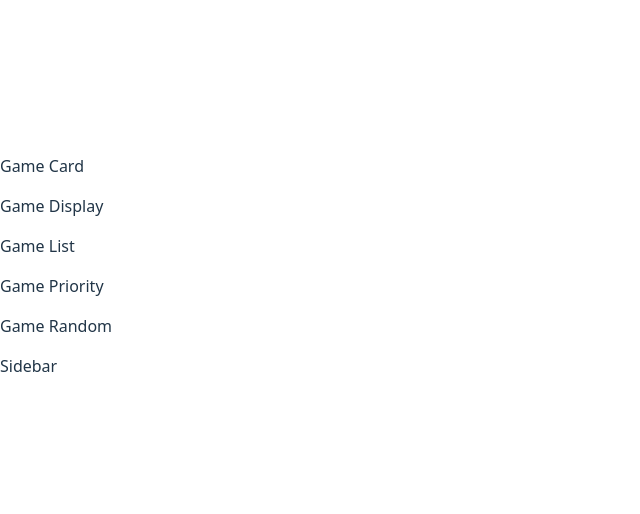
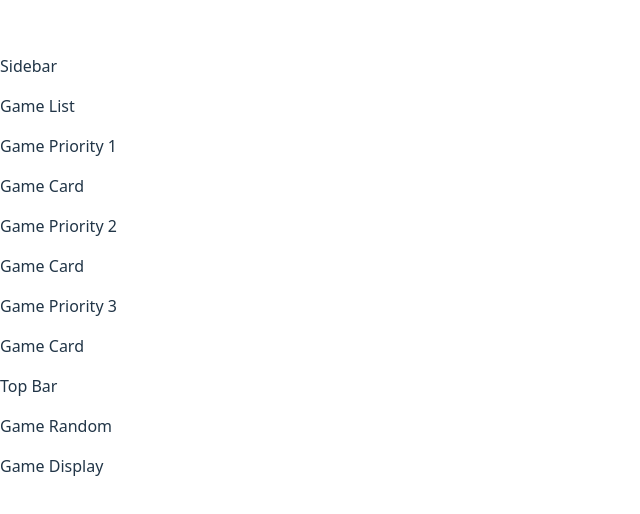
Before and after one commit to EriLee-art/Week14, a React (Vite) app: page / in a window 1280 px wide. Shown: the part 134-648 px from the top of the page, without its empty margins (0-640 px from the left). Built offline with nearby package versions, Linux system fonts and the light colour scheme.

Commit message:
More segments for sidebar

```diff
--- a/src/App.tsx
+++ b/src/App.tsx
@@ -1,19 +1,13 @@
-import Gamecard from "./gamecard"
 import Gamedisplay from "./gamedisplay"
-import Gamelist from "./gamelist"
-import Gamepriority from "./gamepriority"
-import Gamerandom from "./gamerandom"
 import Sidebar from "./sidebar"
+import Topbar from "./topbar"
 
 function App() {
   return(
     <>
-    <Gamecard />
+    <Sidebar />
+    <Topbar />
     <Gamedisplay />
-    <Gamelist />
-    <Gamepriority />
-    <Gamerandom />
-    <Sidebar />
     </>
   )
 }
--- a/src/gamelist.tsx
+++ b/src/gamelist.tsx
@@ -1,8 +1,18 @@
 // Creates an ordered list of games for the sidebar
+
+import Gamecard from "./gamecard"
+import Gamepriority1 from "./gamepriority1"
+import Gamepriority2 from "./gamepriority2"
+import Gamepriority3 from "./gamepriority3"
 
 function Gamelist() {
     return(
+        <>
         <p>Game List</p>
+        <Gamepriority1 />
+        <Gamepriority2 />
+        <Gamepriority3 />
+        </>
     )
 }
 
--- a/src/gamepriority.tsx
+++ /dev/null
@@ -1,9 +0,0 @@
-// Gives priority to certain games the user wishes to prioritize
-
-function Gamepriority() {
-    return(
-        <p>Game Priority</p>
-    )
-}
-
-export default Gamepriority
--- /dev/null
+++ b/src/gamepriority1.tsx
@@ -0,0 +1,14 @@
+// Gives priority to certain games the user wishes to prioritize
+
+import Gamecard from "./gamecard"
+
+function Gamepriority1() {
+    return(
+        <>
+        <p>Game Priority 1</p>
+        <Gamecard />
+        </>
+    )
+}
+
+export default Gamepriority1
--- /dev/null
+++ b/src/gamepriority2.tsx
@@ -0,0 +1,14 @@
+// Gives priority to certain games the user wishes to prioritize
+
+import Gamecard from "./gamecard"
+
+function Gamepriority2() {
+    return(
+        <>
+        <p>Game Priority 2</p>
+        <Gamecard />
+        </>
+    )
+}
+
+export default Gamepriority2
--- /dev/null
+++ b/src/gamepriority3.tsx
@@ -0,0 +1,14 @@
+// Gives priority to certain games the user wishes to prioritize
+
+import Gamecard from "./gamecard"
+
+function Gamepriority3() {
+    return(
+        <>
+        <p>Game Priority 3</p>
+        <Gamecard />
+        </>
+    )
+}
+
+export default Gamepriority3
--- a/src/sidebar.tsx
+++ b/src/sidebar.tsx
@@ -1,8 +1,12 @@
+import Gamelist from "./gamelist"
+
 // Sidebar for the application
-
 function Sidebar() {
     return(
+        <>
         <p>Sidebar</p>
+        <Gamelist />
+        </>
     )
 }
 
--- /dev/null
+++ b/src/topbar.tsx
@@ -0,0 +1,12 @@
+import Gamerandom from "./gamerandom";
+
+function Topbar() {
+    return(
+        <>
+        <p>Top Bar</p>
+        <Gamerandom />
+        </>
+    )
+}
+
+export default Topbar
```
